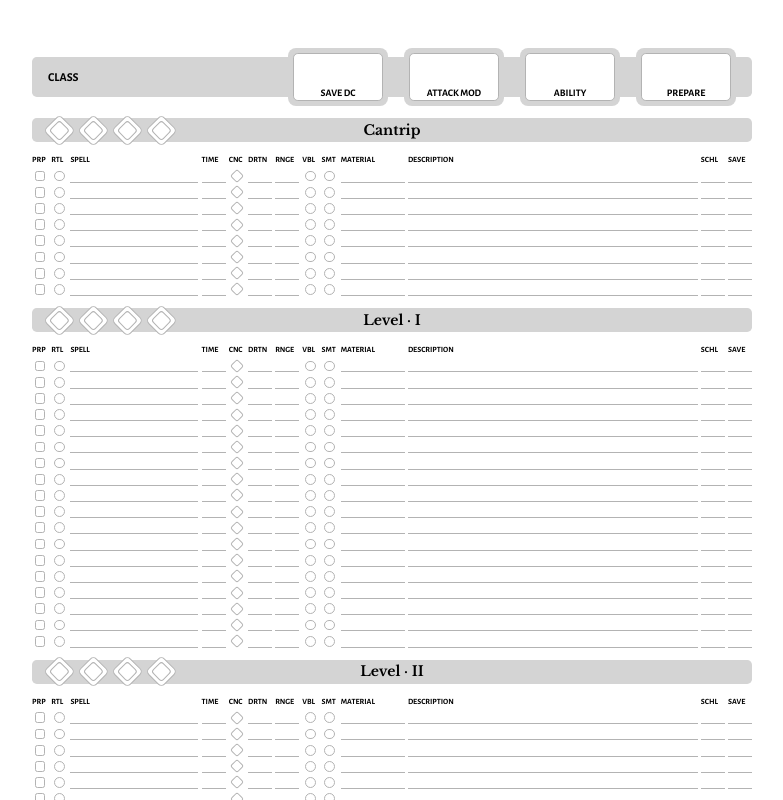
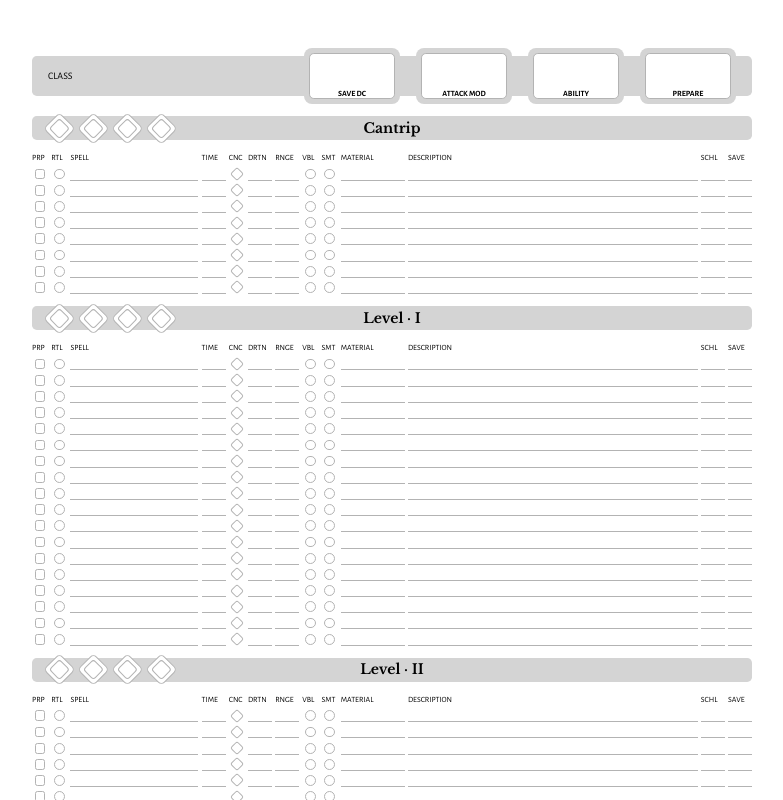
Before and after one commit to jonathan-wideman/dnd-5e-apps, a React (Vite) app in the folder character-sheet/: page / in a window 1280 px wide. Shown: the top 800 px of the page, without its empty margins (248-1031 px from the left). Built offline with nearby package versions, Linux system fonts and the light colour scheme.

Commit message:
Smaller fonts

```diff
--- a/character-sheet/src/SpellSheet.css
+++ b/character-sheet/src/SpellSheet.css
@@ -7,6 +7,12 @@
   --color-black: hsl(0, 0%, 0%);
 
   --border-400: 1px solid var(--color-grey-400);
+
+  --fs-xs: 0.5rem;
+  --fs-sm: 0.625rem;
+  --fs-md: 0.75rem;
+  --fs-lg: 0.875rem;
+  --fs-xl: 1rem;
 }
 
 .divider-container {
@@ -42,9 +48,9 @@
 }
 
 .spell-class-name {
-  font-weight: bold;
-  font-size: 0.75rem;
-  /* font-size: 0.625rem; */
+  /* font-weight: bold; */
+  /* font-size: var(--fs-md); */
+  font-size: var(--fs-sm);
   text-transform: uppercase;
 }
 
@@ -87,7 +93,8 @@
   padding: 0.5em 1em;
   /* border: var(--border-400); */
   border-radius: 0.5rem;
-  font-size: 0.625rem;
+  /* font-size: var(--fs-sm); */
+  font-size: var(--fs-xs);
   font-weight: bold;
   text-transform: uppercase;
   /* background-color: var(--color-grey-200); */
@@ -131,8 +138,8 @@
   /* text-align: center; */
   /* font-family: 'Times New Roman', Times, serif; */
   font-family: 'Libre Baskerville', serif;
-  font-size: 0.875rem;
-  /* font-size: 0.75rem; */
+  font-size: var(--fs-lg);
+  /* font-size: var(--fs-md); */
   font-weight: bold;
 }
 
@@ -177,9 +184,9 @@
 }
 
 .cell {
-  /* font-size: 0.75rem; */
-  /* font-size: 0.625rem; */
-  font-size: 0.5rem;
+  /* font-size: var(--fs-md); */
+  /* font-size: var(--fs-sm); */
+  font-size: var(--fs-xs);
 }
 
 .cell.underline {
@@ -221,7 +228,7 @@
 }
 
 .cell.spell-header-row {
-  font-weight: bold;
+  /* font-weight: bold; */
   text-transform: uppercase;
 }
 
```
